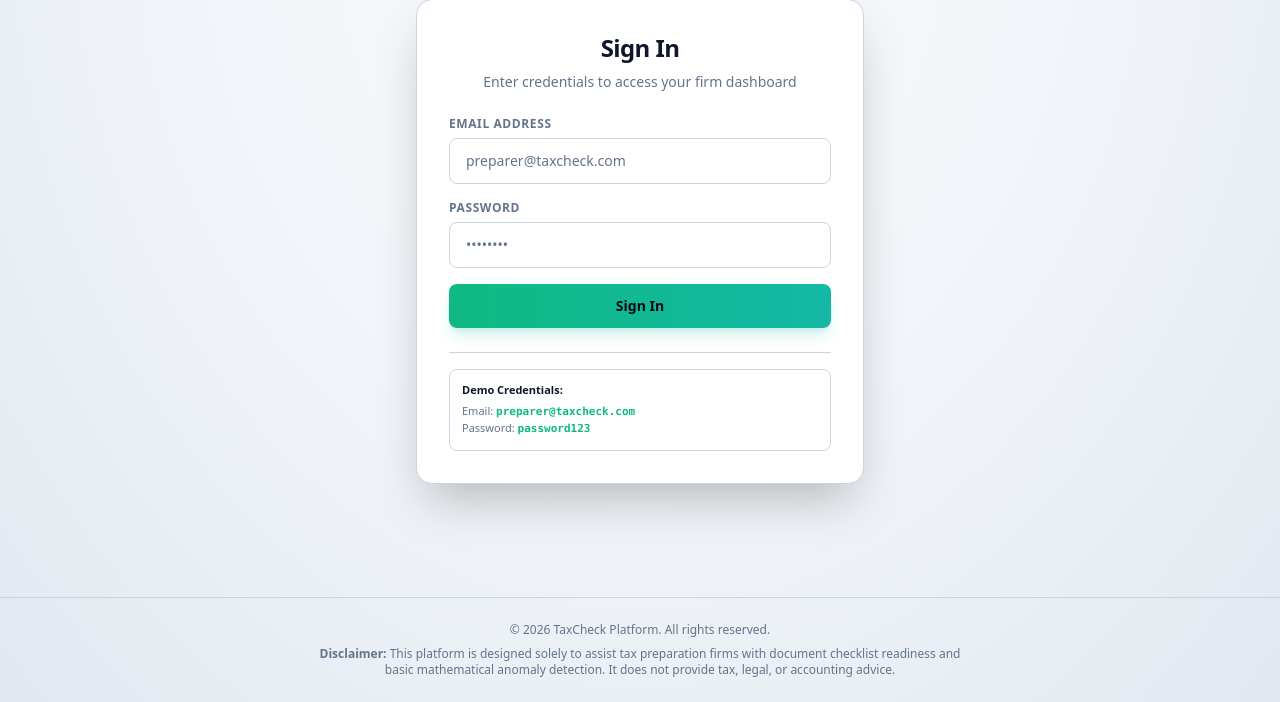
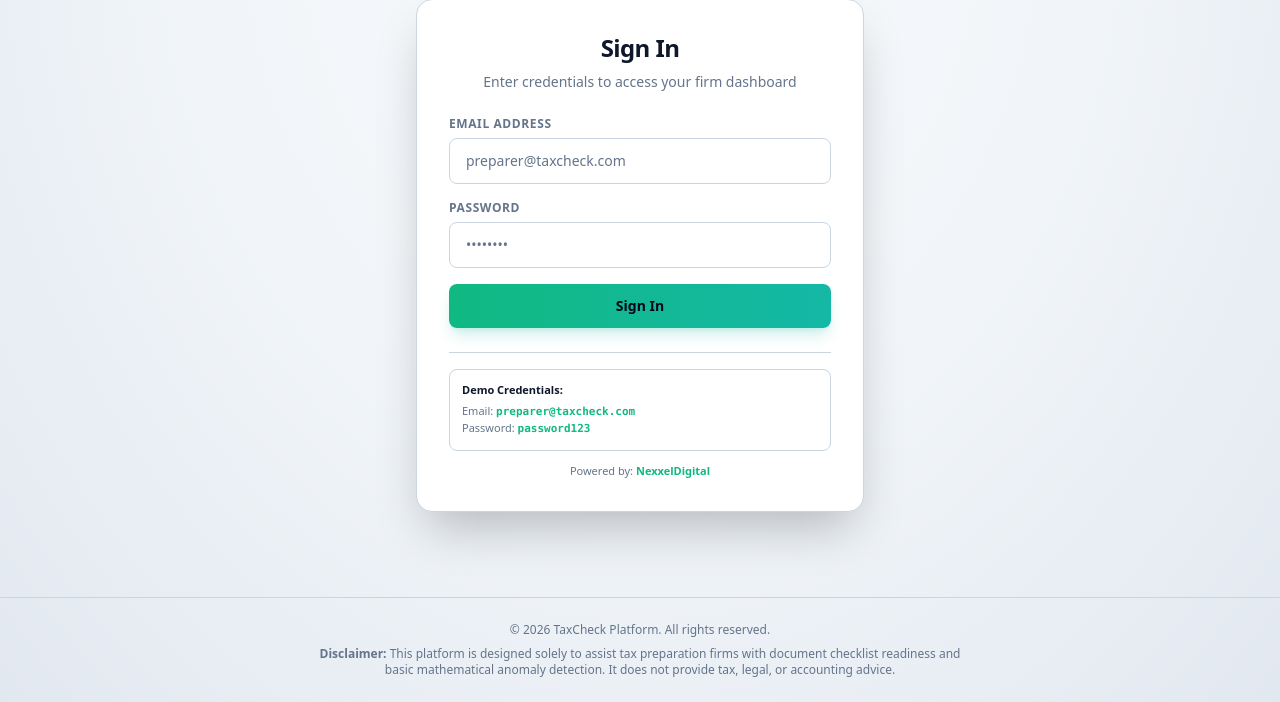
Before and after one commit to farazahmadvaival/taxcheck-ai, a FastAPI app: page /login in a window 1280 px wide. Shown: the part 98-800 px from the top of the page. Run offline with FastAPI, Linux system fonts and the light colour scheme; data comes from the database, SQL or seed files in the repository; some libraries are stand-ins or nearby versions.

Commit message:
feat: add NexxelDigital powered by link on login page

```diff
--- a/templates/login.html
+++ b/templates/login.html
@@ -38,12 +38,15 @@
             </button>
         </form>
 
-        <div class="border-t border-border pt-4 text-center">
+        <div class="border-t border-border pt-4 text-center space-y-3">
             <div class="inline-block p-3 rounded-lg border border-border bg-muted/20 text-[11px] text-muted-foreground text-left w-full">
                 <span class="font-bold text-foreground block mb-1">Demo Credentials:</span>
                 <span class="block">Email: <code class="text-primary font-mono font-semibold">preparer@taxcheck.com</code></span>
                 <span class="block">Password: <code class="text-primary font-mono font-semibold">password123</code></span>
             </div>
+            <div class="text-[11px] text-muted-foreground">
+                Powered by: <a href="https://nexxeldigital.com/" target="_blank" rel="noopener noreferrer" class="text-primary hover:underline font-semibold">NexxelDigital</a>
+            </div>
         </div>
     </div>
 </div>
```
